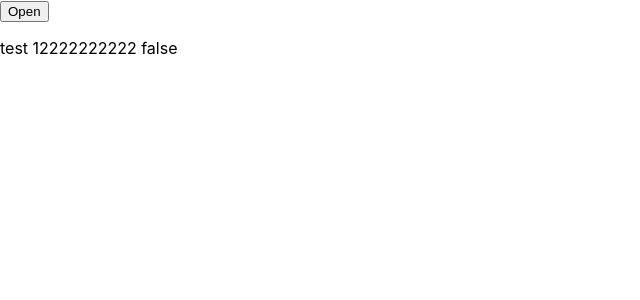
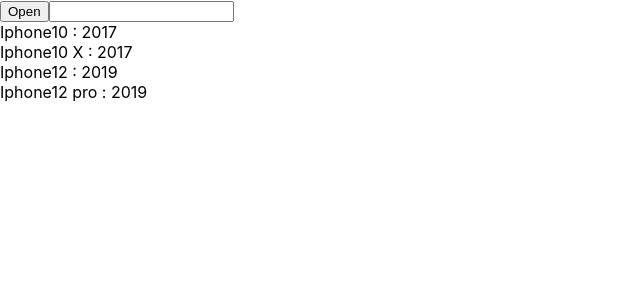
Before and after one commit to himavardhan/react-user-point, a React (Create React App) app: page / in a window 1280 px wide. Shown: the top 300 px of the page, without its empty margins (0-640 px from the left). Built offline with nearby package versions, Linux system fonts and the light colour scheme.

Commit message:
Added search product functionality

```diff
--- a/src/App.tsx
+++ b/src/App.tsx
@@ -4,6 +4,7 @@
 import Helper from './helper';
 import { BookingForm } from './bookingForm';
 import  AppModel  from './Components/appModel';
+import ProdcutSearch from './Components/productSearch';
 
 
 function App() {
@@ -42,7 +43,10 @@
           <AppModel open={openModel} close={() => handleClose()} />
 
             <button onClick= {() => { console.log('click the button'); setOpenModel((pre) => !pre)}} >Open</button>
-            {<p> test 12222222222 {openModel.toString()} </p> }
+
+           <ProdcutSearch />
+
+
     </div>
   );
 }
--- /dev/null
+++ b/src/Components/productSearch.tsx
@@ -0,0 +1,57 @@
+import { FC, Fragment, useMemo, useState } from 'react';
+
+const ProdcutSearch:FC = () =>{
+    const [inputValue,setInputValue] = useState('');
+    const itemList = [
+        {
+            id:'1',
+            name:'Iphone10',
+            year:'2017'
+        },
+        {
+            id:'2',
+            name:'Iphone10 X',
+            year:'2017'
+        },
+         {
+            id:'3',
+            name:'Iphone12',
+            year:'2019'
+        },
+        {
+            id:'4',
+            name:'Iphone12 pro',
+            year:'2019'
+        }
+
+    ]
+
+    const filterItems = useMemo(()=> {
+        const resultItems = itemList.filter((item) => item.name.includes(inputValue));
+        return resultItems;
+    },[inputValue])
+
+
+    const handleChange = (event:any) => {
+        const { value, name  } = event.target;
+        setInputValue(value);
+        console.log(value, name);
+    }
+
+    return (<Fragment>
+
+      {/* <label htmlFor='product-search'> Product List </label> */}
+      <input aria-label='Product List' type='text' id='product-search' onChange={(event)=> {handleChange(event)}}/>
+
+       {
+        filterItems.length > 0 && filterItems.map((item)=>{
+            return <div key={item.id}>{item.name} : {item.year}</div>
+        })
+       }
+
+
+    </Fragment>);
+
+}
+
+export default ProdcutSearch;
```
